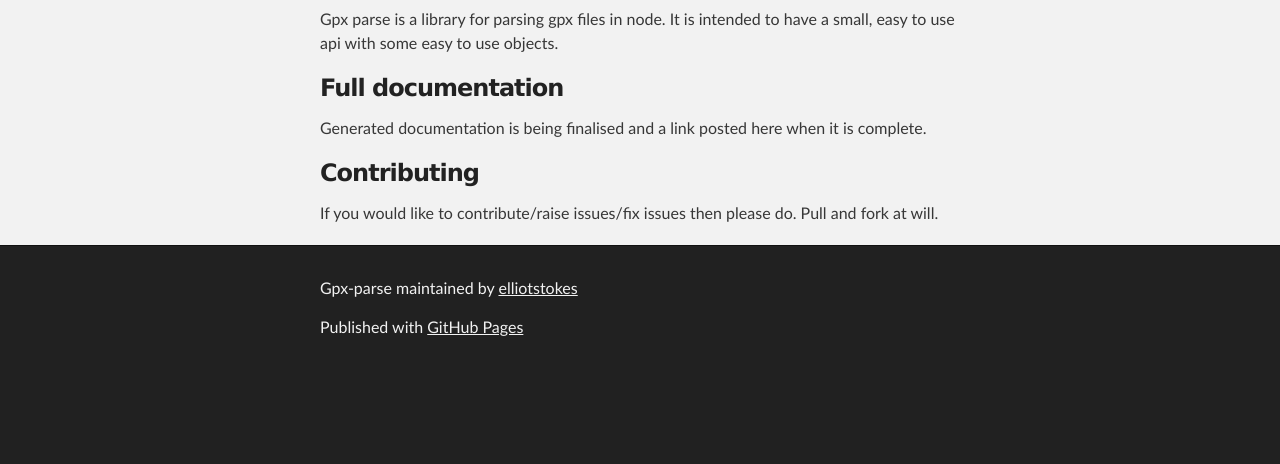
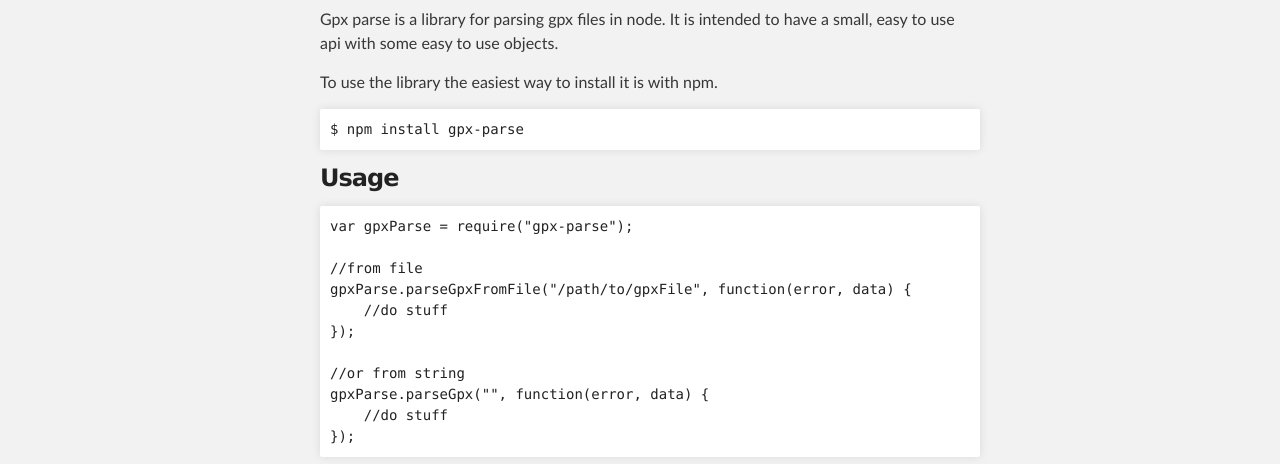
Before and after one commit to elliotstokes/gpx-parse, a plain HTML site: page index.html in a window 1280 px wide. Shown: the part 299-763 px from the top of the page. Drawn offline with Linux system fonts and the light colour scheme.

```diff
--- a/index.html
+++ b/index.html
@@ -36,6 +36,29 @@
 
        <p>Gpx parse is a library for parsing gpx files in node. It is intended to have a small, easy to use api with some easy to use objects.</p>
 
+       <p>To use the library the easiest way to install it is with npm.
+
+
+<pre>
+$ npm install gpx-parse
+</pre>
+
+<h3>Usage</h3>
+
+<pre>
+var gpxParse = require("gpx-parse");
+
+//from file
+gpxParse.parseGpxFromFile("/path/to/gpxFile", function(error, data) {
+    //do stuff
+});
+
+//or from string
+gpxParse.parseGpx("<gpx></gpx>", function(error, data) {
+    //do stuff
+});
+</pre>
+
        <h3>Full documentation</h3>
 
        <p>Generated documentation is being finalised and a link posted here when it is complete.</p>
```
